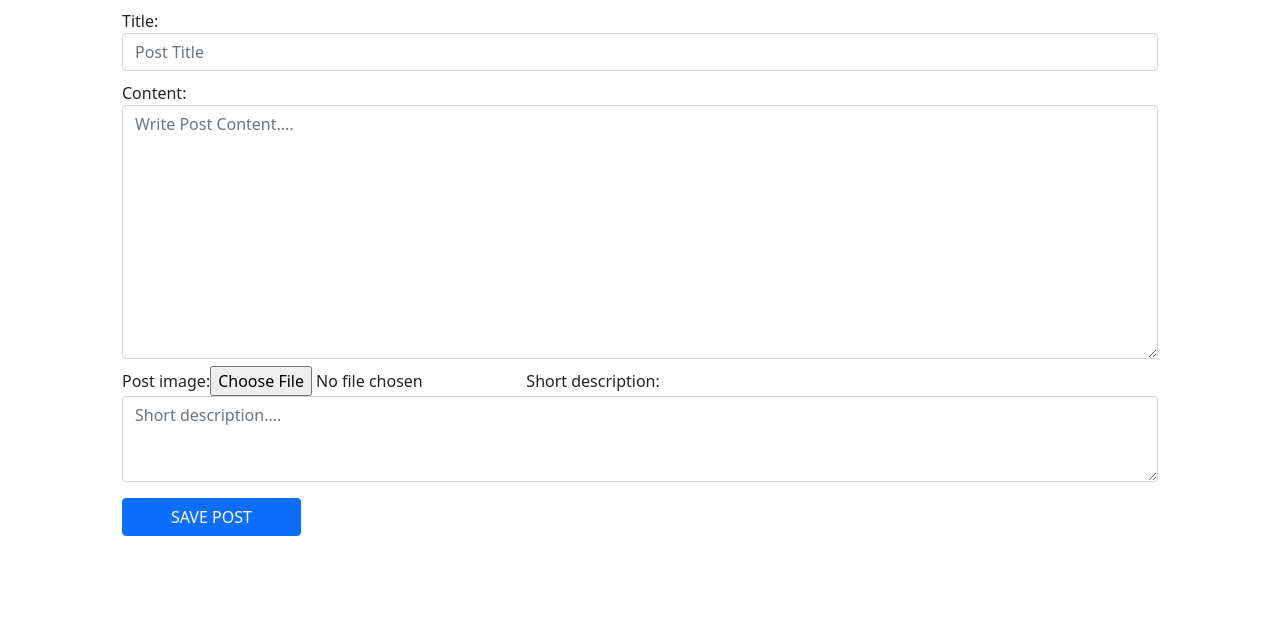
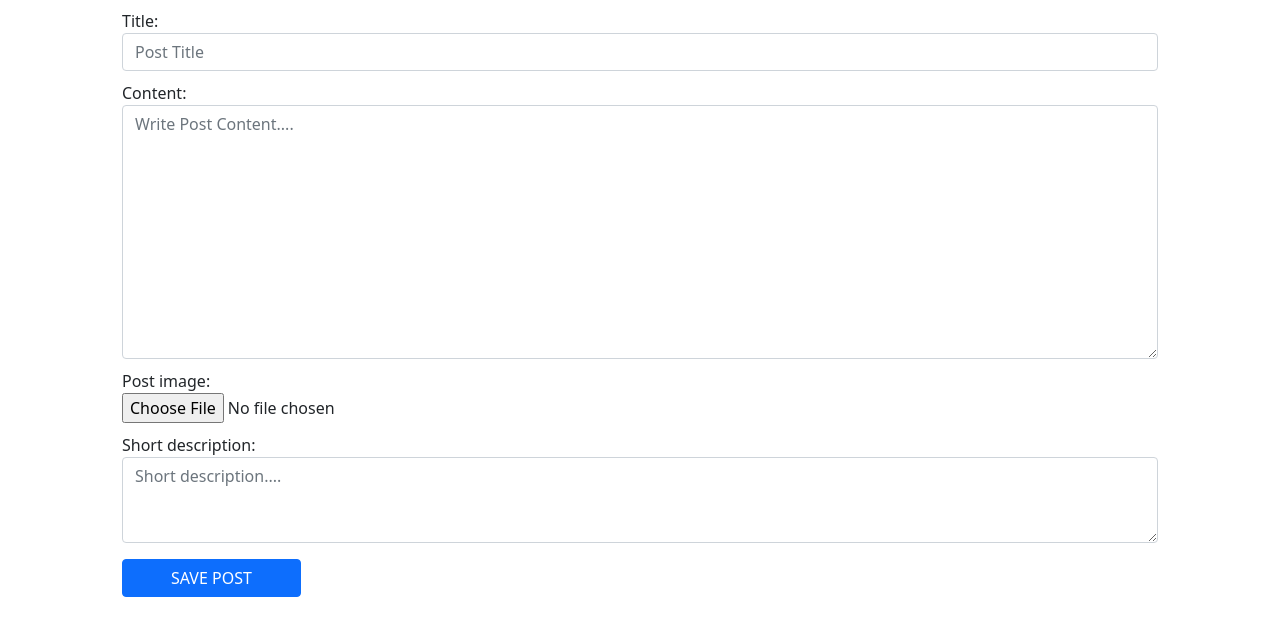
Before and after one commit to ashharmansuri/socialblog, a Django app: page /post-create in a window 1280 px wide. Shown: the part 159-800 px from the top of the page. Run offline with Django 3.2, Linux system fonts and the light colour scheme; a user stored in the database is signed in; data comes from the database, SQL or seed files in the repository; both versions use the stored data as it was after the commit; some libraries are stand-ins or nearby versions.

Commit message:
fixed post create form input
fixed post create form input

```diff
--- a/static/css/custom.css
+++ b/static/css/custom.css
@@ -631,3 +631,6 @@ span.user_img_nav img {
 .container-fluid.bg-lightp-5 {
   background: #d3d3d32b;
 }
+input#id_post_image {
+  display: block;
+}
--- a/static/js/custom.js
+++ b/static/js/custom.js
@@ -7,7 +7,7 @@ console.log('i am custom javascript')
 $(document).ready(function(){
 
 
-    $(".cust_alert").fadeOut(4000);
+    $(".cust_alert").fadeOut(6000);
 
 });
 
```
Also changed, not shown: crud/templates/crud/post_create.html (+1 -18 lines), db.sqlite3.
